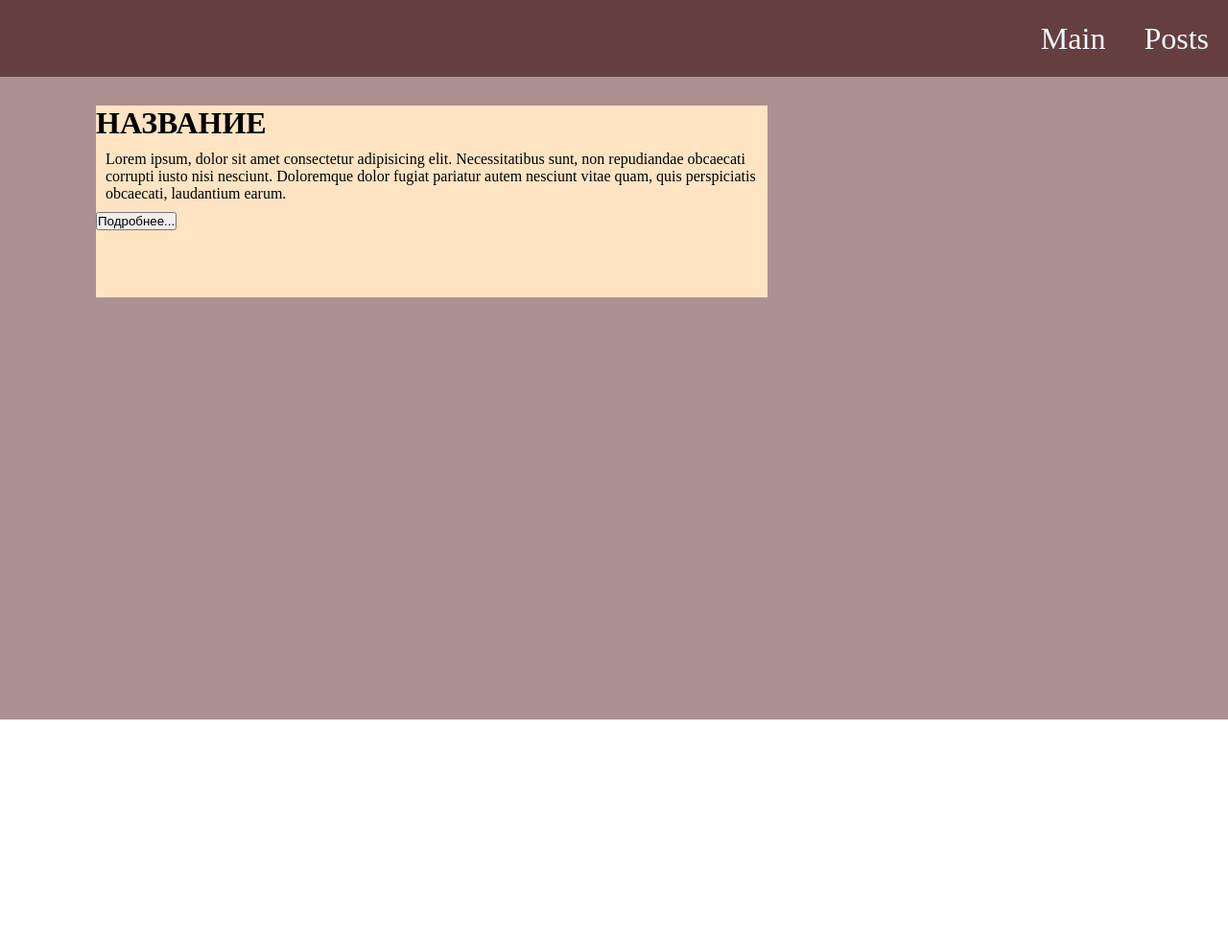
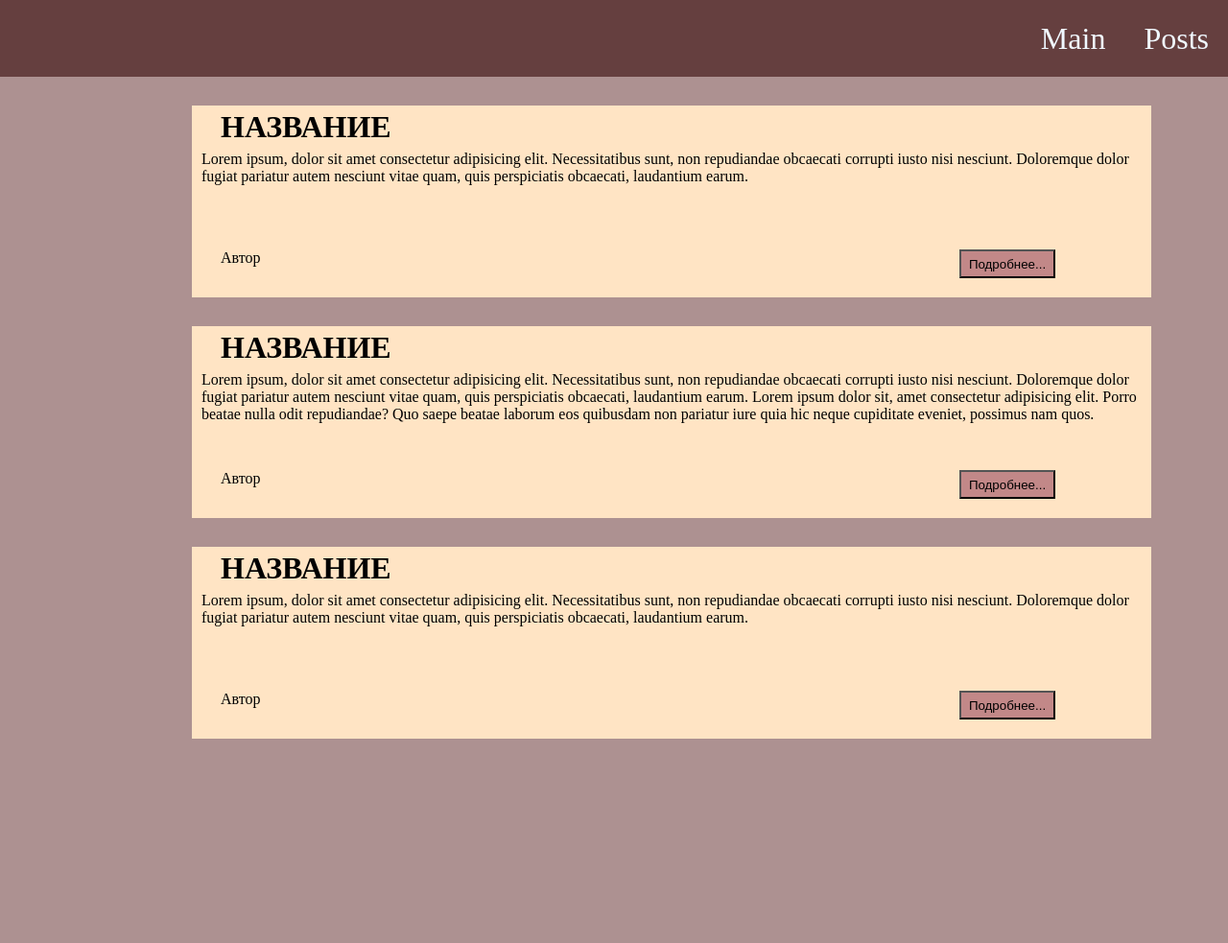
Before and after one commit to 1ph1/2-year, a plain HTML site: page blog/index.html in a window 1280 px wide. Shown: the whole page at 96% size. Before the commit the page ends 800 px from the top, so only its background shows below. Drawn offline with Linux system fonts and the light colour scheme.

Commit message:
mamma mia

```diff
--- a/blog/index.html
+++ b/blog/index.html
@@ -8,7 +8,7 @@
 </head>
 <body>
     <div class="posts">
-        <header class="posts_header">
+        <header class="header">
             <p><a href="" class="header_text">Main</a></p>
             <p><a href="" class="header_text mark">Posts</a></p>
         </header>
@@ -17,8 +17,23 @@
                 <div class="post">
                     <h1 class="post_header">НАЗВАНИЕ</h1>
                     <p class="post_text">Lorem ipsum, dolor sit amet consectetur adipisicing elit. Necessitatibus sunt, non repudiandae obcaecati corrupti iusto nisi nesciunt. Doloremque dolor fugiat pariatur autem nesciunt vitae quam, quis perspiciatis obcaecati, laudantium earum.</p>
+                    <p class="post_author">Автор</p>
                     <button class="post_button">Подробнее...</button>
                 </div>
+                <div class="posts_place">
+                    <div class="post">
+                        <h1 class="post_header">НАЗВАНИЕ</h1>
+                        <p class="post_text">Lorem ipsum, dolor sit amet consectetur adipisicing elit. Necessitatibus sunt, non repudiandae obcaecati corrupti iusto nisi nesciunt. Doloremque dolor fugiat pariatur autem nesciunt vitae quam, quis perspiciatis obcaecati, laudantium earum. Lorem ipsum dolor sit, amet consectetur adipisicing elit. Porro beatae nulla odit repudiandae? Quo saepe beatae laborum eos quibusdam non pariatur iure quia hic neque cupiditate eveniet, possimus nam quos.</p>
+                        <p class="post_author">Автор</p>
+                        <button class="post_button">Подробнее...</button>
+                    </div>
+                    <div class="posts_place">
+                        <div class="post">
+                            <h1 class="post_header">НАЗВАНИЕ</h1>
+                            <p class="post_text">Lorem ipsum, dolor sit amet consectetur adipisicing elit. Necessitatibus sunt, non repudiandae obcaecati corrupti iusto nisi nesciunt. Doloremque dolor fugiat pariatur autem nesciunt vitae quam, quis perspiciatis obcaecati, laudantium earum.</p>
+                            <p class="post_author">Автор</p>
+                            <button class="post_button">Подробнее...</button>
+                        </div>
             </div>
         </main>
     </div>
--- a/blog/styles.css
+++ b/blog/styles.css
@@ -7,11 +7,7 @@ a {
     text-decoration: none;
 }
 
-/* .posts {
-    display: flex;
-} */
-
-.posts_header {
+.header {
     width: 100vw;
     height: 10vh;
     display: flex;
@@ -30,22 +26,38 @@ a {
     width: 100vw;
     height: 80vh;
     background-color: #ad9191;
-    justify-content: center;
-    align-items: center;
     padding-top: 30px;
 }
 
 .post {
-    margin: 0px 0px 30px 100px;
-    width: 700px;
+    position: relative;
+    margin: 0px 200px;
+    width: 1000px;
     height: 200px;
     background-color: bisque;
+}
+
+.post_header {
+    position: relative;
+    left: 3%;
+    top: 2%;
 }
 
 .post_text {
     padding: 10px;
 }
 
-/* .post-button {
+.post_author {
+    position: absolute;
+    top: 75%;
+    left: 3%;
+}
 
-} */
+.post_button {
+    position: absolute;
+    top: 75%;
+    left: 80%;
+    background-color: #c28888;
+    width: 100px;
+    height: 30px;
+}
```
